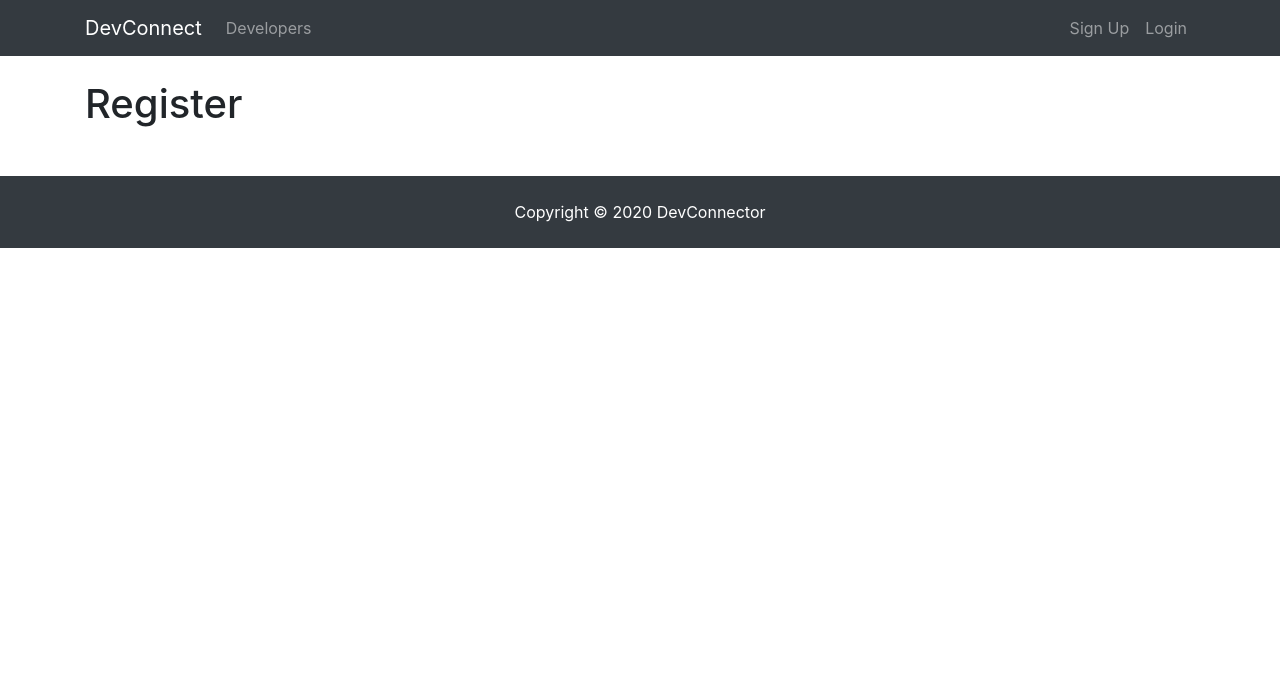
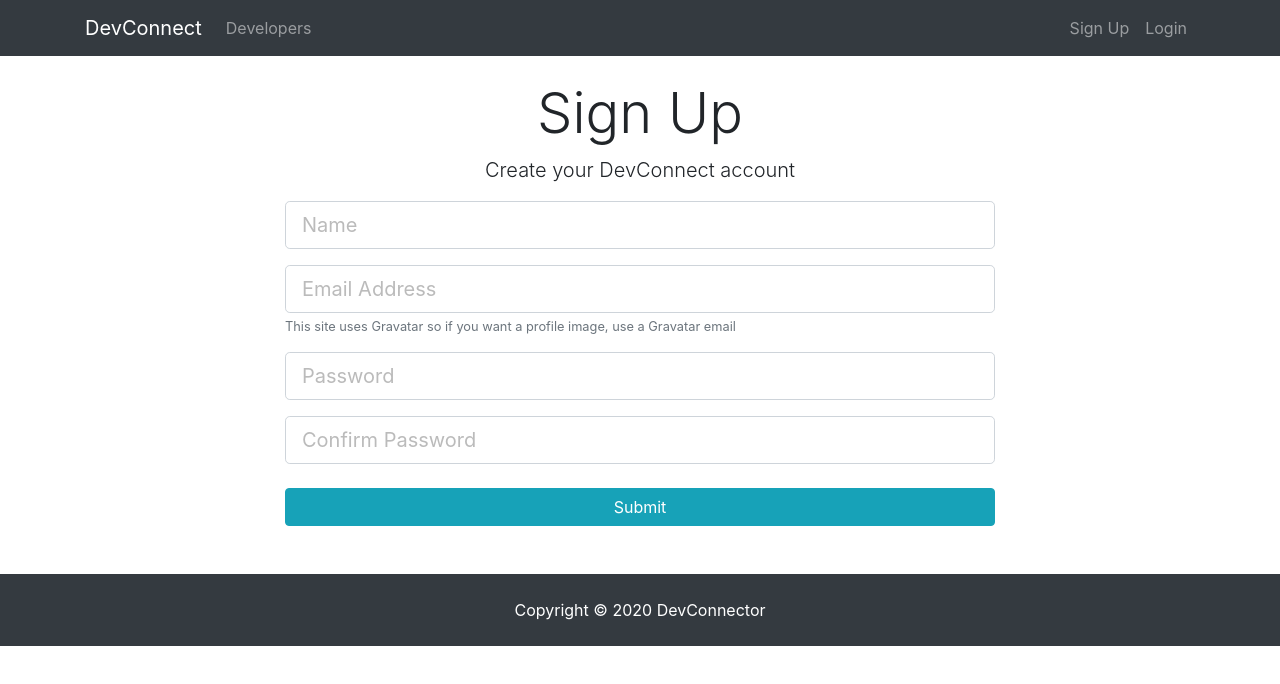
Before and after one commit to petrostrak/DevConnect, a React (Create React App) app in the folder client/: page /register in a window 1280 px wide. Shown: the top 684 px of the page. Built offline with nearby package versions, Linux system fonts and the light colour scheme.

Commit message:
Created register form with state

```diff
--- a/client/src/components/auth/Register.js
+++ b/client/src/components/auth/Register.js
@@ -1,13 +1,104 @@
-import React, { Component } from 'react'
+import React, { Component } from "react";
 
 class Register extends Component {
-    render() {
-        return (
-            <div>
-               <h1>Register</h1>
+  constructor() {
+    super();
+    this.state = {
+      name: "",
+      email: "",
+      password: "",
+      password2: "",
+      errors: {},
+    };
+    this.onChange = this.onChange.bind(this)
+    this.onSubmit = this.onSubmit.bind(this)
+
+}
+
+  onChange(e) {
+      this.setState({[e.target.name]: e.target.value})
+  }
+
+  onSubmit(e) {
+      e.preventDefault()
+
+      const newUser = {
+          name: this.state.name,
+          email: this.state.email,
+          password: this.state.password,
+          password2: this.state.password2
+      }
+      console.log(newUser);
+  }
+
+  render() {
+    return (
+      <div>
+        <div className="register">
+          <div className="container">
+            <div className="row">
+              <div className="col-md-8 m-auto">
+                <h1 className="display-4 text-center">Sign Up</h1>
+                <p className="lead text-center">
+                  Create your DevConnect account
+                </p>
+                <form onSubmit={this.onSubmit}>
+                  <div className="form-group">
+                    <input
+                      type="text"
+                      className="form-control form-control-lg"
+                      placeholder="Name"
+                      name="name"
+                      value={this.state.name}
+                      onChange={this.onChange}
+                    />
+                  </div>
+                  <div className="form-group">
+                    <input
+                      type="email"
+                      className="form-control form-control-lg"
+                      placeholder="Email Address"
+                      name="email"
+                      value={this.state.email}
+                      onChange={this.onChange}
+                    />
+                    <small className="form-text text-muted">
+                      This site uses Gravatar so if you want a profile image,
+                      use a Gravatar email
+                    </small>
+                  </div>
+                  <div className="form-group">
+                    <input
+                      type="password"
+                      className="form-control form-control-lg"
+                      placeholder="Password"
+                      name="password"
+                      value={this.state.password}
+                      onChange={this.onChange}
+                    />
+                  </div>
+                  <div className="form-group">
+                    <input
+                      type="password"
+                      className="form-control form-control-lg"
+                      placeholder="Confirm Password"
+                      name="password2"
+                      value={this.state.password2}
+                      onChange={this.onChange}
+                    />
+                  </div>
+                  <input
+                    type="submit"
+                    className="btn btn-info btn-block mt-4"
+                  />
+                </form>
+              </div>
             </div>
-        )
-    }
+          </div>
+        </div>
+      </div>
+    );
+  }
 }
 
 export default Register;
```
